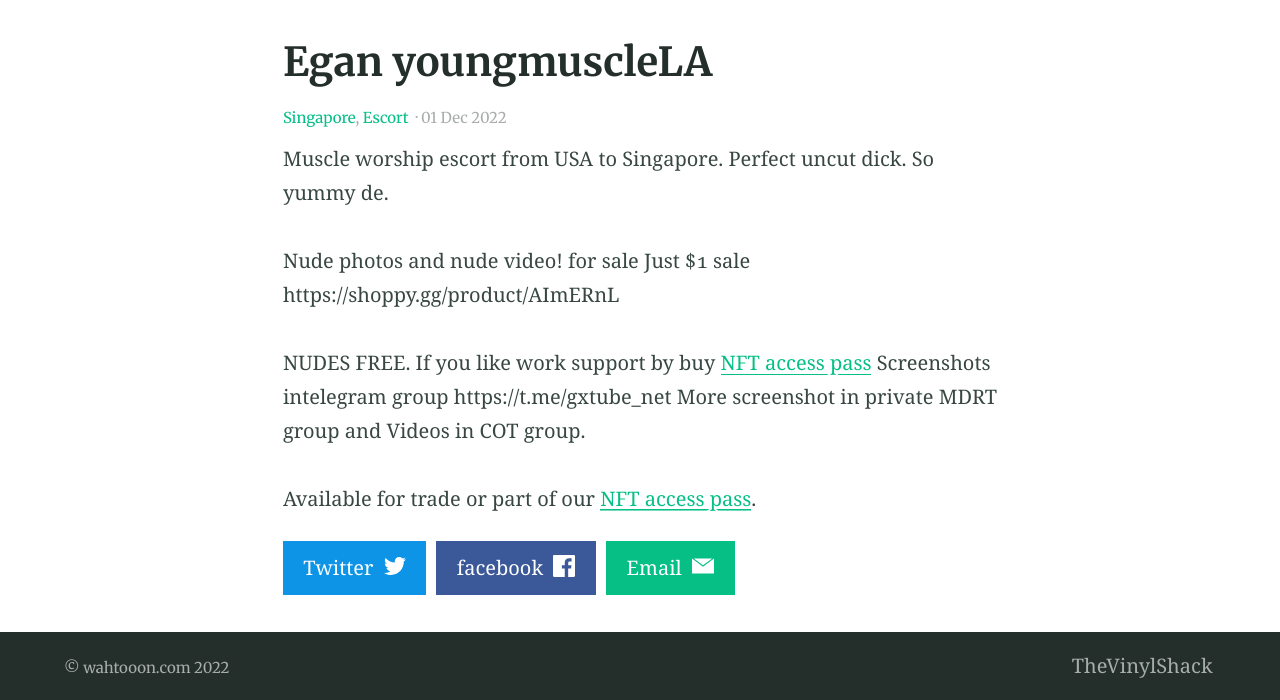
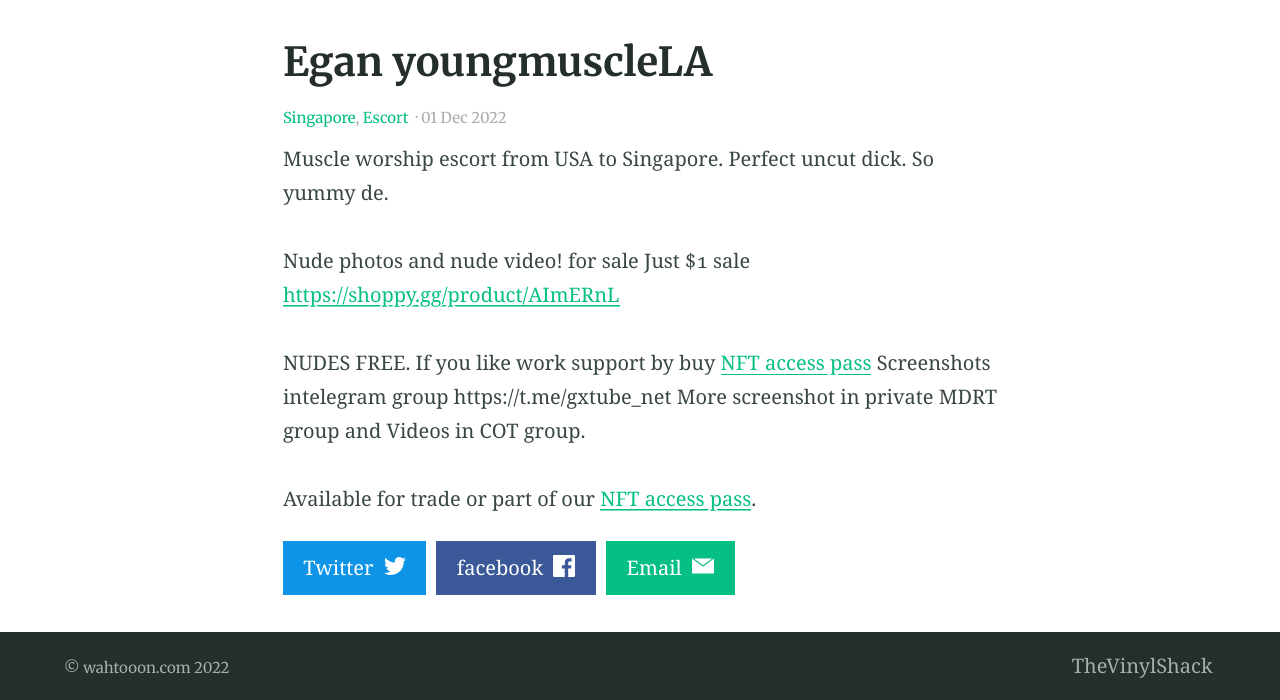
Before and after one commit to heynathanlum/wahtoon, a Jekyll site: the page built from _posts/2022-12-01-EganYoungMuscleLA.md, in a window 1280 px wide. Shown: the part 408-1108 px from the top of the page. Built offline with Jekyll 4.4.1, drawn with Linux system fonts in a browser that asks for light colours; part of the change alters nothing that is shown.

```diff
--- a/_posts/2022-12-01-EganYoungMuscleLA.md
+++ b/_posts/2022-12-01-EganYoungMuscleLA.md
@@ -11,7 +11,7 @@ Muscle worship escort from USA to Singapore. Perfect uncut dick. So yummy de.
 <!-- more -->
 
 
-Nude photos and nude video! for sale Just $1 sale https://shoppy.gg/product/AImERnL
+Nude photos and nude video! for sale Just $1 sale [https://shoppy.gg/product/AImERnL](https://shoppy.gg/product/AImERnL)
 
 NUDES FREE. If you like work support by buy [NFT access pass](https://opensea.io/collection/thevinylshacktastycollection?search%5BsortAscending%5D=true&search%5BsortBy%5D=PRICE&search%5Btoggles%5D%5B0%5D=BUY_NOW)
 Screenshots intelegram group https://t.me/gxtube_net More screenshot in private MDRT group and Videos in COT group.
```
